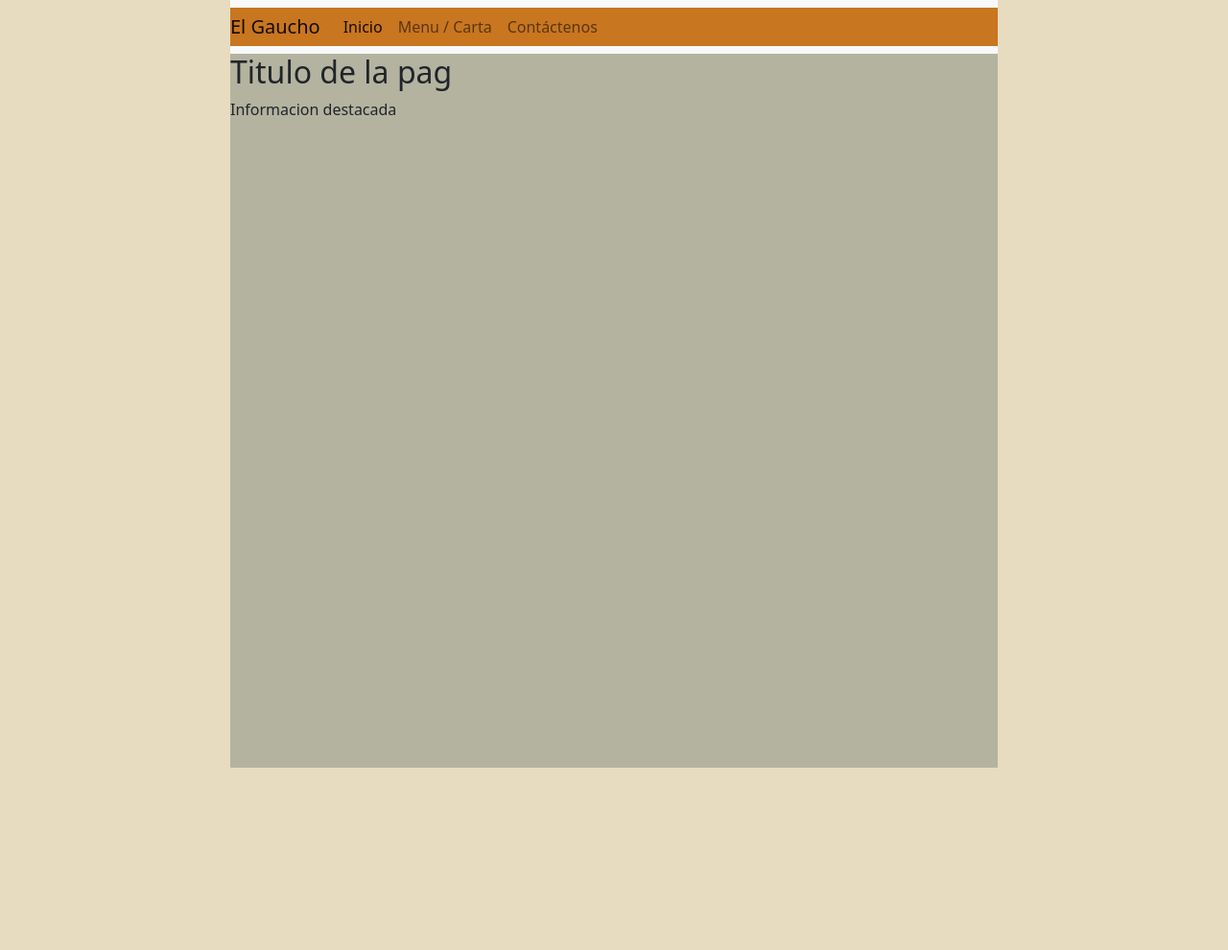
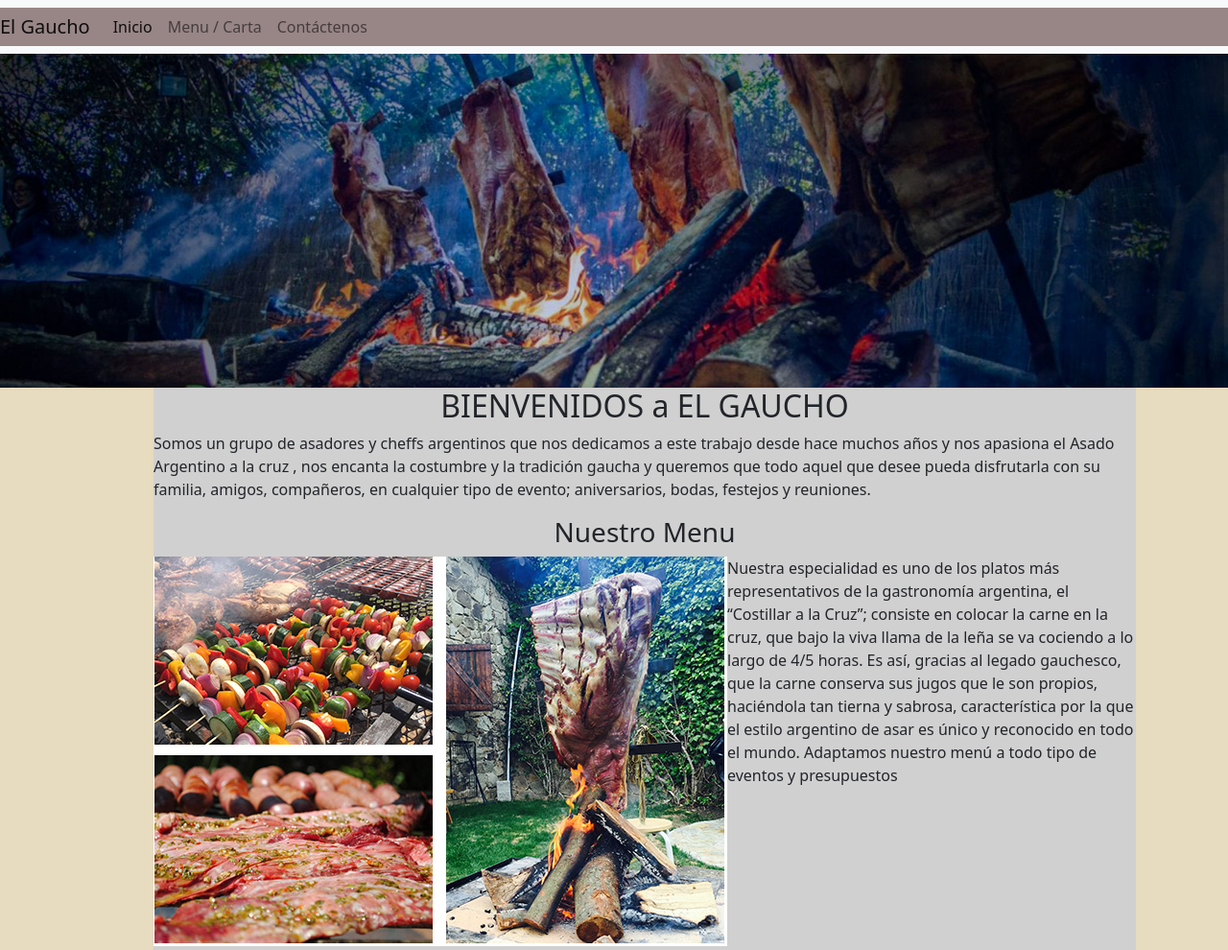
Before and after one commit to SylverWings/Proyecto_Pag_Web_Restaurante, a plain HTML site: page index.html in a window 1280 px wide. Shown: the top 990 px of the page at 96% size. Before the commit the page ends 800 px from the top, so only its background shows below. Drawn offline with nearby package versions, Linux system fonts and the light colour scheme.

Commit message:
Centrado de divs y añadido fotos en index

```diff
--- a/CSS/Styles.css
+++ b/CSS/Styles.css
@@ -4,22 +4,30 @@ body {
 
     background-color: #E7DBC0;
     display: flex;
-    justify-content: center;
-    flex-direction: row;
+    flex-direction: column;
     margin: 0em;
     padding: 0em;
+    width: 100%;
 }
 
 .margenIzquierdo{
 
-    width: 10em;
     background-color: #E7DBC0;
+    width: 20%;
+    height: 100%;
+
+}
+
+.foto{
+
+    width: 100%;
 }
 
 .margenDerecho{
 
-    width: 10em;
     background-color: #E7DBC0;
+    width: 20%;
+    height: 100%;
 }
 
 
@@ -27,18 +35,42 @@ body {
 
 .container-fluid{
 
-    background-color: #C87620;
+    background-color: #988686;
     margin: 0;
     padding: 0;
-
+    width: 100%;
 }
 
 .cuerpo{
 
-    background-color: #B3B3A0;
-    width: 100em;
+    background-color: #D1D0D0;
+    display: flex;
+    flex-direction: column;
     margin-left: 10em;
     margin-right: 10em;
     height: 100vh;
+    width: 80%;
 
 }
+
+.bienvenidos{
+
+    display: flex;
+    flex-direction: column;
+    justify-content: center;
+    align-items: center;
+}
+
+.nuestroMenu{
+
+    display: flex;
+    flex-direction: column;
+    justify-content: center;
+    align-items: center;
+}
+
+#cruz{
+
+    display: flex;
+    flex-direction: row;
+}
--- a/index.html
+++ b/index.html
@@ -10,8 +10,7 @@
     <link rel="stylesheet" href="CSS/Styles.css">
 </head>
 <body>
-    <div class="margenIzquierdo"></div>
-    <div class="cuerpo">
+    <div class="cabecera">
         <nav class="navbar navbar-expand-lg navbar-light bg-light">
             <div class="container-fluid">
                 <div class="navbar-collapse" id="navbarTogglerDemo01">
@@ -30,10 +29,25 @@
               </div>
             </div>
           </nav>
-        <div class="panel"></div>
-        <div class="info">
-            <h2>Titulo de la pag</h2>
-            <p>Informacion destacada</p>
+    </div>
+    <div id="foto"><img class="foto" src="img/cabecera.jpg" alt="asado"></div>
+    <div class="margenIzquierdo"></div>
+    <div class="cuerpo">
+        <div class="bienvenidos">
+            <h2>BIENVENIDOS a EL GAUCHO</h2>
+            <p>Somos un grupo de asadores y cheffs argentinos que nos dedicamos a este trabajo desde hace muchos años y nos apasiona el Asado Argentino
+               a la cruz , nos encanta la costumbre y la tradición gaucha y queremos que todo aquel que desee pueda disfrutarla con su familia, amigos,
+               compañeros, en cualquier tipo de evento; aniversarios, bodas, festejos y reuniones.</p>
+        </div>
+        <div class="nuestroMenu">
+            <div><h3>Nuestro Menu</h3></div>
+            <div id="cruz">
+                <div><img class="cruz" src="img/asadoCruz.jpg" alt="asado"></div>
+                <p>Nuestra especialidad es uno de los platos más representativos de la gastronomía argentina, el “Costillar a la Cruz”; consiste en colocar
+                la carne en la cruz, que bajo la viva llama de la leña se va cociendo a lo largo de 4/5 horas. Es así, gracias al legado gauchesco, que
+                la carne conserva sus jugos que le son propios, haciéndola tan tierna y sabrosa, característica por la que el estilo argentino de asar es
+                único y reconocido en todo el mundo. Adaptamos nuestro menú a todo tipo de eventos y presupuestos</p>
+            </div>
         </div>
     </div>
     <div class="margenDerecho"></div>
```
Also changed, not shown: carta.html (+5 -2 lines), contact.html (+5 -1 lines), img/asadoCruz.jpg (added), img/cabecera.jpg (added).
